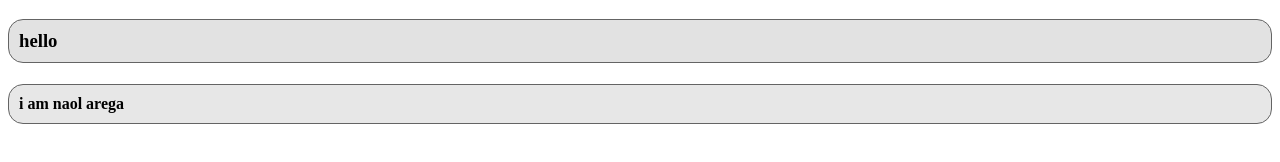
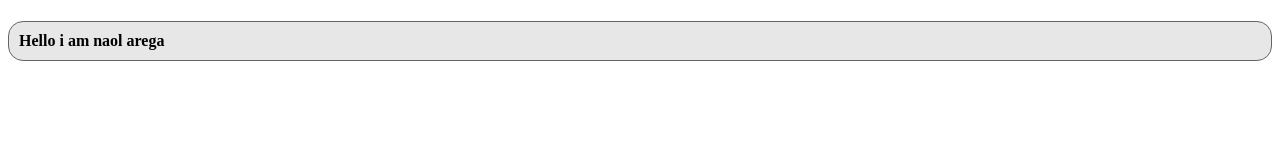
Before and after one commit to naolArega/naolArega.github.io, a plain HTML site: page index.html in a window 1280 px wide. Drawn offline with Linux system fonts and the light colour scheme.

Commit message:
edited index.html

```diff
--- a/index.html
+++ b/index.html
@@ -7,8 +7,7 @@
   </head>
   <body>
     <div class="header">
-      <h3 class="hello" id="hello">hello</h3>
-      <h4 class="intro" id="intro">i am naol arega</h4>
+      <h4 class="intro" id="intro">Hello i am naol arega</h4>
     </div>
     <div class="body">
     </div>
```
